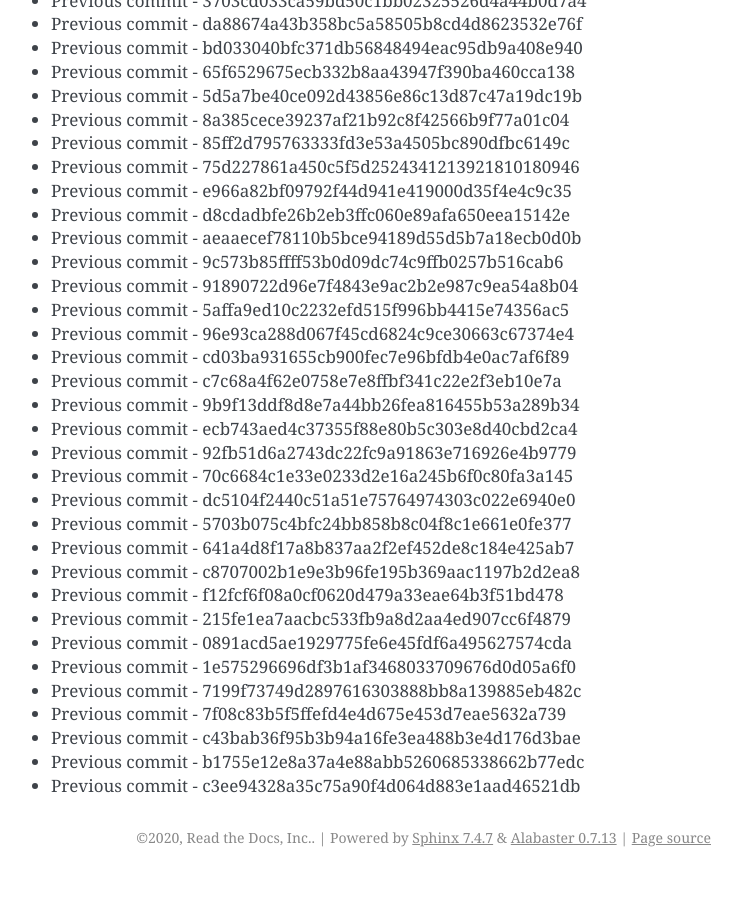
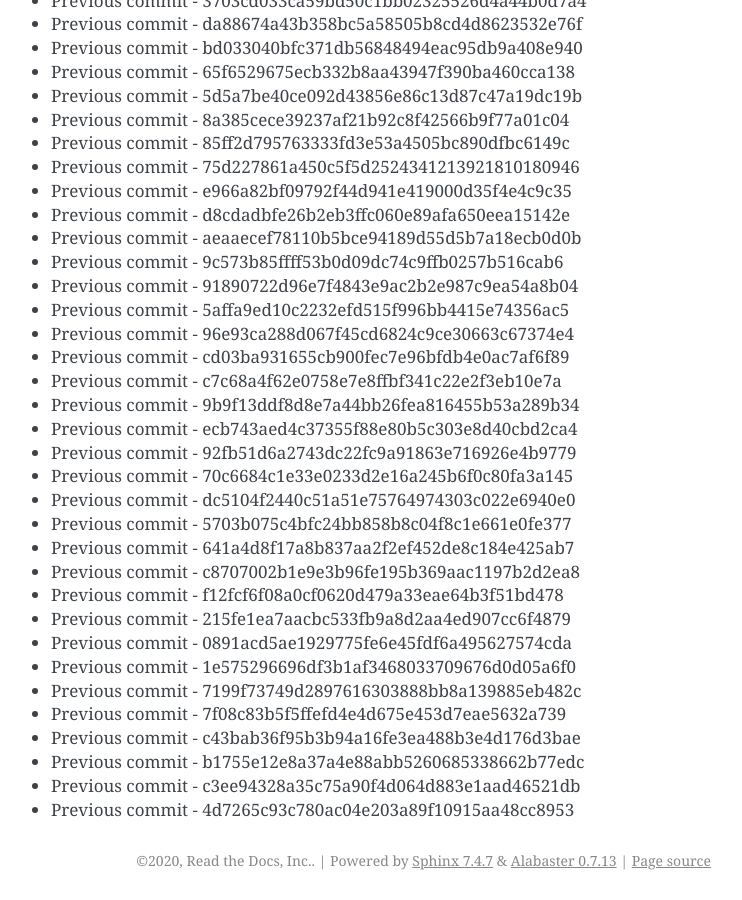
Before and after one commit to readthedocs/rtd-git-stresstest, a Sphinx documentation site: the page built from docs/updates.rst, in a window 1280 px wide and 900 px high, scrolled down 87585 px. Shown: the whole window, without its empty margins (399-1141 px from the left). Built offline with Sphinx 7.4.7, drawn with Linux system fonts in a browser that asks for light colours; before the commit the page ends 88462 px from its top, so only the background shows below that.

Commit message:
Generating commit from previous: 4d7265c93c780ac04e203a89f10915aa48cc8953

```diff
--- a/docs/updates.rst
+++ b/docs/updates.rst
@@ -3712,3 +3712,4 @@ It can be tested for any performance characteristics.
 * Previous commit - c43bab36f95b3b94a16fe3ea488b3e4d176d3bae
 * Previous commit - b1755e12e8a37a4e88abb5260685338662b77edc
 * Previous commit - c3ee94328a35c75a90f4d064d883e1aad46521db
+* Previous commit - 4d7265c93c780ac04e203a89f10915aa48cc8953
```
